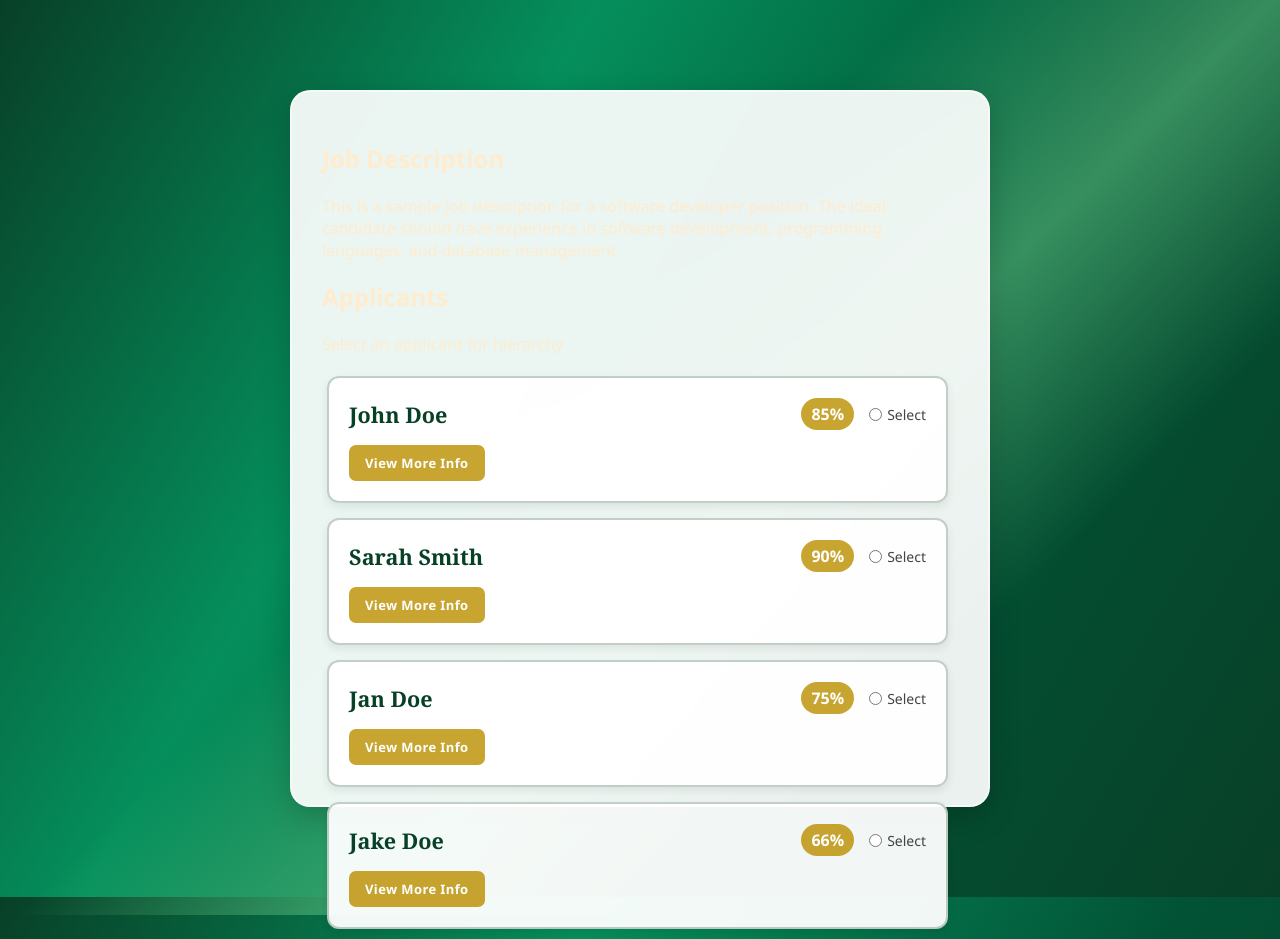
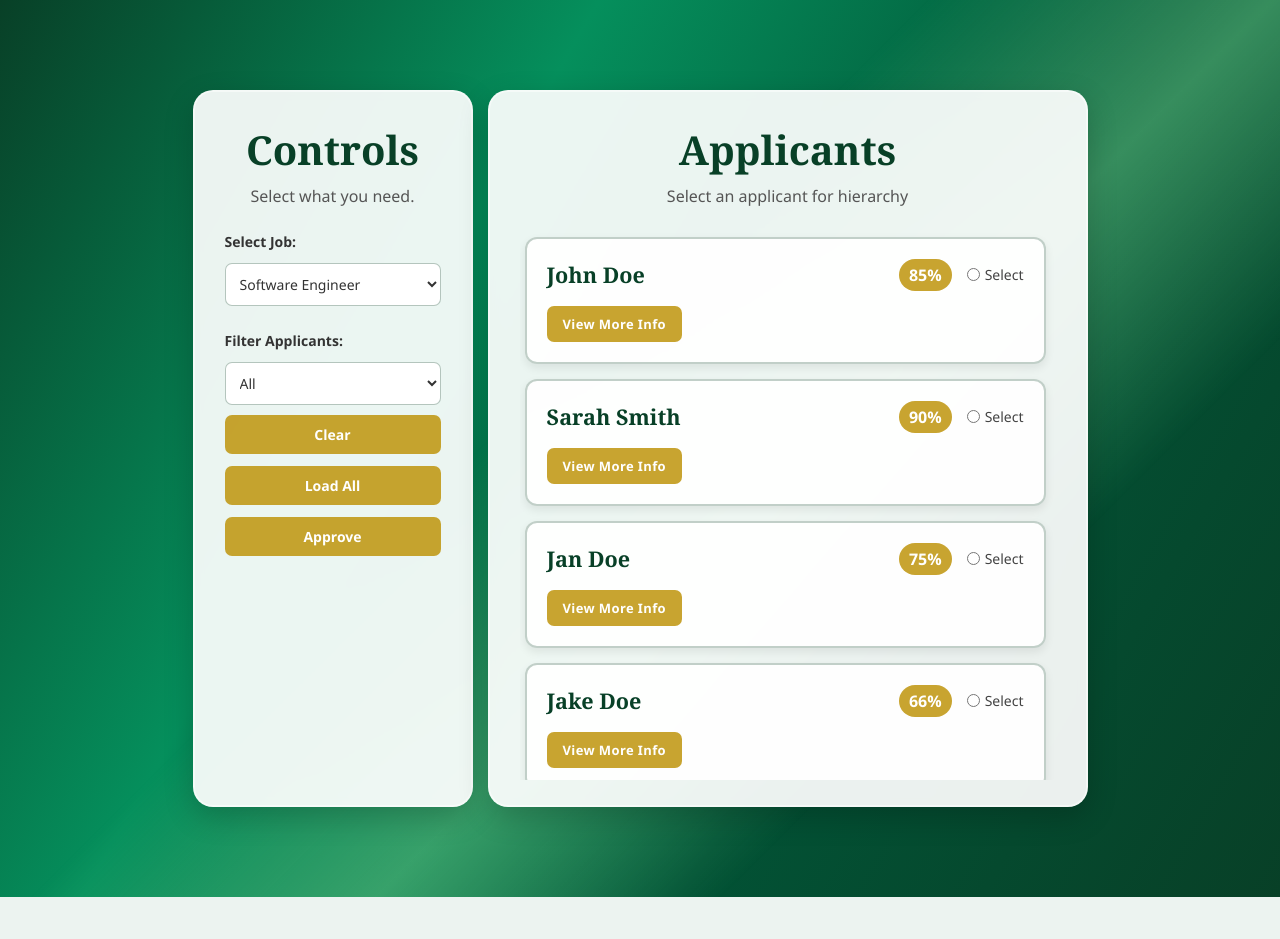
Before and after one commit to JonoZA/STADIO_Hackathon_2026, a Flask app: page /recruit in a window 1280 px wide. After the commit the page ends 897 px from the top, so only its background shows below. Run offline with Flask 3, Linux system fonts and the light colour scheme; parts of the project's set-up code (start-up, migrations or seed data) failed here and were passed over.

Commit message:
updated recruits page

```diff
--- a/haire/static/styles/recruitStyle.css
+++ b/haire/static/styles/recruitStyle.css
@@ -3,7 +3,6 @@
 /* ================================= */
 
 :root {
-    /* Same colours as indexs.css */
     --hero-bg: linear-gradient(
         120deg,
         #084027,
@@ -13,11 +12,13 @@
     );
 
     --hero-title-color: blanchedalmond;
+
     --hero-title-font: Georgia, serif;
 
     --actions-bg: #93c83e;
 
     --action-btn-bg: #c09712de;
+
     --action-btn-hover: #b26e14;
 
     --action-btn-text-color: #ffffff;
@@ -62,7 +63,6 @@ body {
 
 /* ================================= */
 /* MOVING HAZE */
-/* Same effect as indexs.css */
 /* ================================= */
 
 body::before {
@@ -91,6 +91,25 @@ body::before {
 
 
 /* ================================= */
+/* BOTH CARDS CONTAINER */
+/* ================================= */
+
+.cards-container {
+    display: flex;
+
+    justify-content: center;
+
+    align-items: flex-start;
+
+    gap: 15px;
+
+    width: 100%;
+
+    box-sizing: border-box;
+}
+
+
+/* ================================= */
 /* OUTER CARD */
 /* ================================= */
 
@@ -99,7 +118,7 @@ body::before {
 
     z-index: 2;
 
-    width: min(700px, 95vw);
+    width: 600px;
 
     height: 80vh;
 
@@ -132,6 +151,197 @@ body::before {
 
 
 /* ================================= */
+/* LEFT CONTROL CARD */
+/* ================================= */
+
+.second-card {
+    width: 280px;
+
+    height: 80vh;
+
+    flex-shrink: 0;
+
+    box-sizing: border-box;
+
+    font-size: 14px;
+
+    overflow: hidden;
+}
+
+
+/* ================================= */
+/* LEFT CARD HEADING */
+/* ================================= */
+
+.second-card h2 {
+    margin: 0;
+
+    font-family: var(--hero-title-font);
+
+    font-size: 1.8rem;
+
+    font-weight: 800;
+
+    color: #084027;
+
+    text-align: center;
+
+    white-space: nowrap;
+}
+
+
+/* ================================= */
+/* LEFT CARD DESCRIPTION */
+/* ================================= */
+
+.second-card p {
+    margin: 8px 0 25px;
+
+    text-align: center;
+
+    color: #555;
+
+    font-size: 0.9rem;
+}
+
+
+/* ================================= */
+/* LEFT CARD LABELS */
+/* ================================= */
+
+.second-card label {
+    display: block;
+
+    margin-bottom: 12px;
+
+    color: #333;
+
+    font-size: 14px;
+
+    font-weight: 600;
+}
+
+
+/* ================================= */
+/* JOB CONTROL */
+/* ================================= */
+
+.job-control {
+    margin-bottom: 25px;
+}
+
+
+/* ================================= */
+/* FILTER CONTROL */
+/* ================================= */
+
+.Filter {
+    margin-bottom: 30px;
+}
+
+
+/* ================================= */
+/* DROPDOWNS */
+/* ================================= */
+
+#job-selector,
+#filter-input {
+    width: 100%;
+
+    padding: 10px;
+
+    box-sizing: border-box;
+
+    border: 1px solid rgba(8, 64, 39, 0.3);
+
+    border-radius: 7px;
+
+    background-color: white;
+
+    color: #333;
+
+    font-family: 'Segoe UI', Arial, sans-serif;
+
+    font-size: 14px;
+
+    cursor: pointer;
+}
+
+
+#job-selector:focus,
+#filter-input:focus {
+    outline: none;
+
+    border-color: #058f5c;
+}
+
+
+/* ================================= */
+/* BUTTON AREA */
+/* ================================= */
+
+.second-card > div:last-child {
+    display: flex;
+
+    flex-direction: column;
+
+    gap: 12px;
+
+    width: 100%;
+
+    margin-top: 10px;
+}
+
+
+/* ================================= */
+/* CONTROL BUTTONS */
+/* ================================= */
+
+#clear-button,
+#load-all-button,
+#approve-button {
+    width: 100%;
+
+    padding: 10px 15px;
+
+    border: none;
+
+    border-radius: 7px;
+
+    background-color: var(--action-btn-bg);
+
+    color: var(--action-btn-text-color);
+
+    cursor: pointer;
+
+    font-family: 'Segoe UI', Arial, sans-serif;
+
+    font-size: 14px;
+
+    font-weight: 700;
+
+    transition:
+        background-color 0.2s ease,
+        transform 0.2s ease;
+}
+
+
+/* ================================= */
+/* BUTTON HOVER */
+/* ================================= */
+
+#clear-button:hover,
+#load-all-button:hover,
+#approve-button:hover {
+    background-color: var(--action-btn-hover);
+
+    color: #ffffff;
+
+    transform: translateY(-1px);
+}
+
+
+/* ================================= */
 /* PAGE TITLE */
 /* ================================= */
 
@@ -140,13 +350,15 @@ body::before {
 
     font-family: var(--hero-title-font);
 
-    font-size: clamp(2rem, 5vw, 3rem);
+    font-size: clamp(1.5rem, 4vw, 2.5rem);
 
     font-weight: 800;
 
     color: #084027;
 
     text-align: center;
+
+    overflow-wrap: break-word;
 }
 
 
@@ -472,6 +684,7 @@ body::before {
 /* ================================= */
 
 @keyframes fadeUp {
+
     from {
         opacity: 0;
 
@@ -487,6 +700,7 @@ body::before {
 
 
 @keyframes hazeSweep {
+
     0% {
         transform: translate(-25%, 25%);
     }
@@ -501,6 +715,44 @@ body::before {
 /* RESPONSIVE DESIGN */
 /* ================================= */
 
+@media (max-width: 950px) {
+
+    body {
+        overflow-y: auto;
+
+        padding: 20px;
+
+        box-sizing: border-box;
+
+        align-items: flex-start;
+    }
+
+
+    .cards-container {
+        flex-direction: column;
+
+        align-items: center;
+
+        gap: 20px;
+    }
+
+
+    .outer-card,
+    .second-card {
+        width: min(600px, 95vw);
+
+        height: auto;
+
+        min-height: 500px;
+    }
+
+
+    .form-scroll {
+        height: 450px;
+    }
+}
+
+
 @media (max-width: 600px) {
 
     body {
@@ -512,7 +764,8 @@ body::before {
     }
 
 
-    .outer-card {
+    .outer-card,
+    .second-card {
         width: 100%;
 
         height: 90vh;
--- a/haire/templates/recruit.html
+++ b/haire/templates/recruit.html
@@ -1,5 +1,6 @@
 <!DOCTYPE html>
 <html lang="en">
+
 <head>
 
     <link rel="stylesheet" href="../static/styles/recruitStyle.css">
@@ -14,25 +15,109 @@
 
 <body>
 
-    <div class="outer-card">
+    <!-- ================================= -->
+    <!-- BOTH CARDS CONTAINER -->
+    <!-- ================================= -->
 
-        <!-- SECOND CARD - LEFT -->
-         <div class="outer-cared second-card">
+    <div class="cards-container">
 
-            <h2>Job Description</h2>
+
+        <!-- ================================= -->
+        <!-- CONTROLS CARD - LEFT -->
+        <!-- ================================= -->
+
+        <div class="outer-card second-card">
+
+            <h2>Controls</h2>
 
             <p>
-                This is a sample job description for a software developer position.
-                The ideal candidate should have experience in software development,
-                programming languages, and database management.
+                Select what you need.
             </p>
 
 
+            <!-- JOB SELECTION -->
 
+            <div class="job-control">
+
+                <label for="job-selector">
+                    Select Job:
+                </label>
+
+                <select id="job-selector">
+
+                    <option value="software-engineer">
+                        Software Engineer
+                    </option>
+
+                    <option value="data-analyst">
+                        Data Analyst
+                    </option>
+
+                    <option value="product-manager">
+                        Product Manager
+                    </option>
+
+                </select>
+
+
+            </div>
+
+            <!-- Filter-->
+            <div class="filter-input">
+
+                <label for="filter-input">
+                    Filter Applicants:
+                </label>
+
+                <select id="filter-input">
+
+                    <option value="all">
+                            All
+                    </option>
+
+                    <option value="high-score">
+                        High Score
+                    </option>
+
+                    <option value="low-score">
+                     Low Score
+                    </option>
+
+                </select>
+
+            </div>
+
+            <div class="control-buttons">
+
+                <button id="clear-button">
+                    Clear
+                </button>
+
+                <button id="load-all-button">
+                Load All
+                </button>
+
+                <button id="approve-button">
+                    Approve
+                </button>
+
+            </div>
+        </div>
+        <!-- END CONTROLS CARD -->
+
+
+
+        <!-- ================================= -->
         <!-- APPLICANTS CARD - RIGHT -->
+        <!-- ================================= -->
+
+        <div class="outer-card applicants-card">
+
             <h2>Applicants</h2>
 
-        <p>Select an applicant for hierarchy</p>
+            <p>
+                Select an applicant for hierarchy
+            </p>
 
 
             <!-- ================================= -->
@@ -58,8 +143,6 @@
                             85%
                         </span>
 
-                    <!-- Radio Button -->
-
                         <label class="select-applicant">
 
                             <input
@@ -75,19 +158,12 @@
                     </div>
 
 
-                <!-- Dropdown Button -->
-
                     <button class="more-info-button">
                         View More Info
                     </button>
 
 
-                <!-- Hidden Information -->
-
                     <div class="more-information">
-
-
-                    <!-- LEFT SIDE: DESCRIPTION -->
 
                         <div class="description-section">
 
@@ -101,8 +177,6 @@
 
                         </div>
 
-
-                    <!-- RIGHT SIDE: TOP MATCHES -->
 
                         <div class="qualification-section">
 
@@ -118,7 +192,6 @@
                             </ul>
 
                         </div>
-
 
                     </div>
 
@@ -143,8 +216,6 @@
                             90%
                         </span>
 
-                    <!-- Radio Button -->
-
                         <label class="select-applicant">
 
                             <input
@@ -160,19 +231,12 @@
                     </div>
 
 
-                <!-- Dropdown Button -->
-
                     <button class="more-info-button">
                         View More Info
                     </button>
 
 
-                <!-- Hidden Information -->
-
                     <div class="more-information">
-
-
-                    <!-- LEFT SIDE: DESCRIPTION -->
 
                         <div class="description-section">
 
@@ -186,8 +250,6 @@
 
                         </div>
 
-
-                    <!-- RIGHT SIDE: TOP MATCHES -->
 
                         <div class="qualification-section">
 
@@ -203,7 +265,6 @@
                             </ul>
 
                         </div>
-
 
                     </div>
 
@@ -228,8 +289,6 @@
                             75%
                         </span>
 
-                    <!-- Radio Button -->
-
                         <label class="select-applicant">
 
                             <input
@@ -245,19 +304,12 @@
                     </div>
 
 
-                <!-- Dropdown Button -->
-
                     <button class="more-info-button">
                         View More Info
                     </button>
 
 
-                <!-- Hidden Information -->
-
                     <div class="more-information">
-
-
-                    <!-- LEFT SIDE: DESCRIPTION -->
 
                         <div class="description-section">
 
@@ -271,8 +323,6 @@
 
                         </div>
 
-
-                    <!-- RIGHT SIDE: TOP MATCHES -->
 
                         <div class="qualification-section">
 
@@ -288,7 +338,6 @@
                             </ul>
 
                         </div>
-
 
                     </div>
 
@@ -313,8 +362,6 @@
                             66%
                         </span>
 
-                    <!-- Radio Button -->
-
                         <label class="select-applicant">
 
                             <input
@@ -330,19 +377,12 @@
                     </div>
 
 
-                <!-- Dropdown Button -->
-
                     <button class="more-info-button">
                         View More Info
                     </button>
 
 
-                <!-- Hidden Information -->
-
                     <div class="more-information">
-
-
-                    <!-- LEFT SIDE: DESCRIPTION -->
 
                         <div class="description-section">
 
@@ -356,8 +396,6 @@
 
                         </div>
 
-
-                    <!-- RIGHT SIDE: TOP MATCHES -->
 
                         <div class="qualification-section">
 
@@ -374,7 +412,6 @@
 
                         </div>
 
-
                     </div>
 
                 </div>
@@ -382,14 +419,16 @@
 
 
             </div>
-        <!-- End of form-scroll -->
+            <!-- END FORM-SCROLL -->
 
 
         </div>
-    <!-- End of outer-card -->
+        <!-- END APPLICANTS CARD -->
 
 
-    <!-- JavaScript -->
+    </div>
+    <!-- END CARDS-CONTAINER -->
+
 
     <script src="../static/scripts/recruit.js"></script>
 
```
Lines whose indentation alone changed are shown as unchanged.
